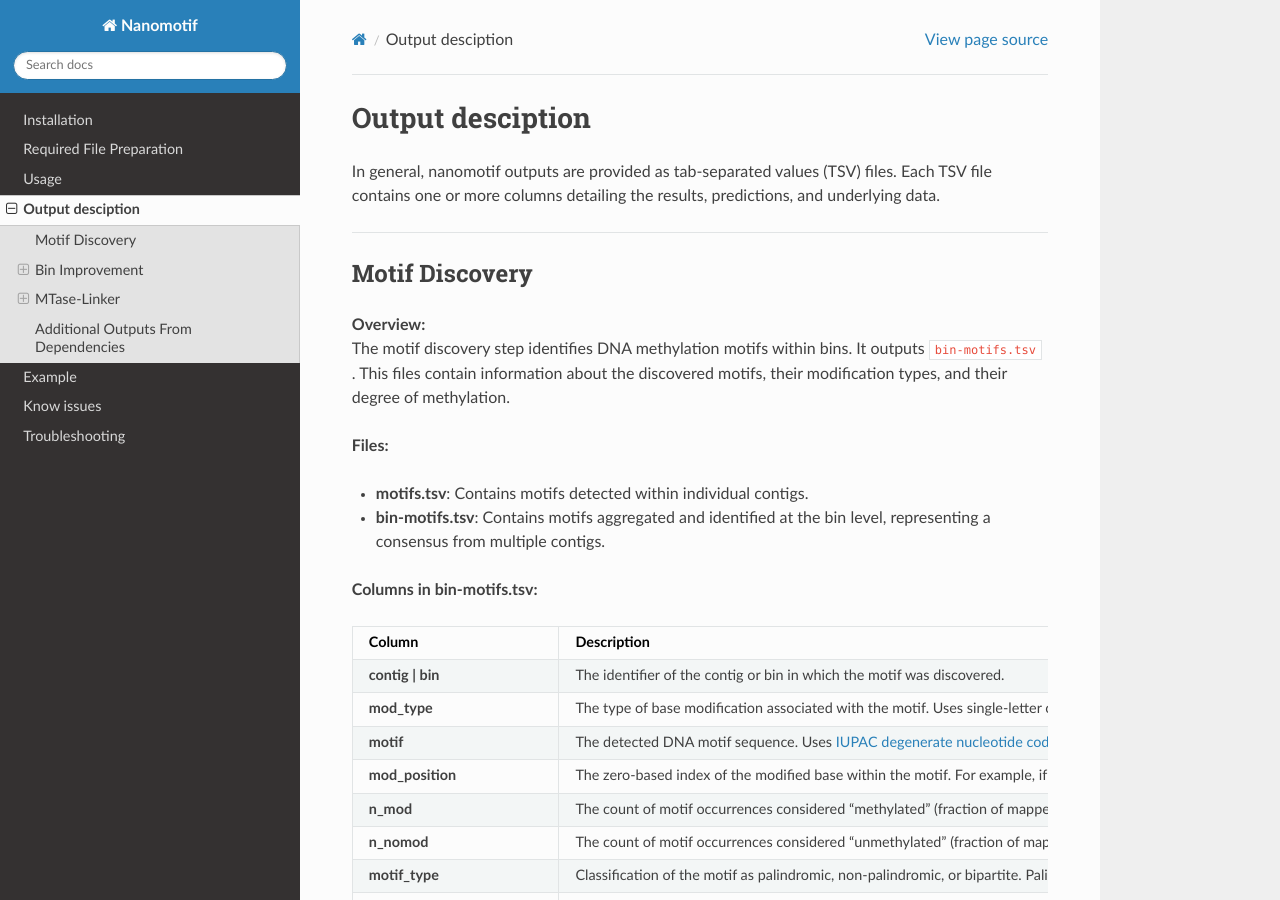
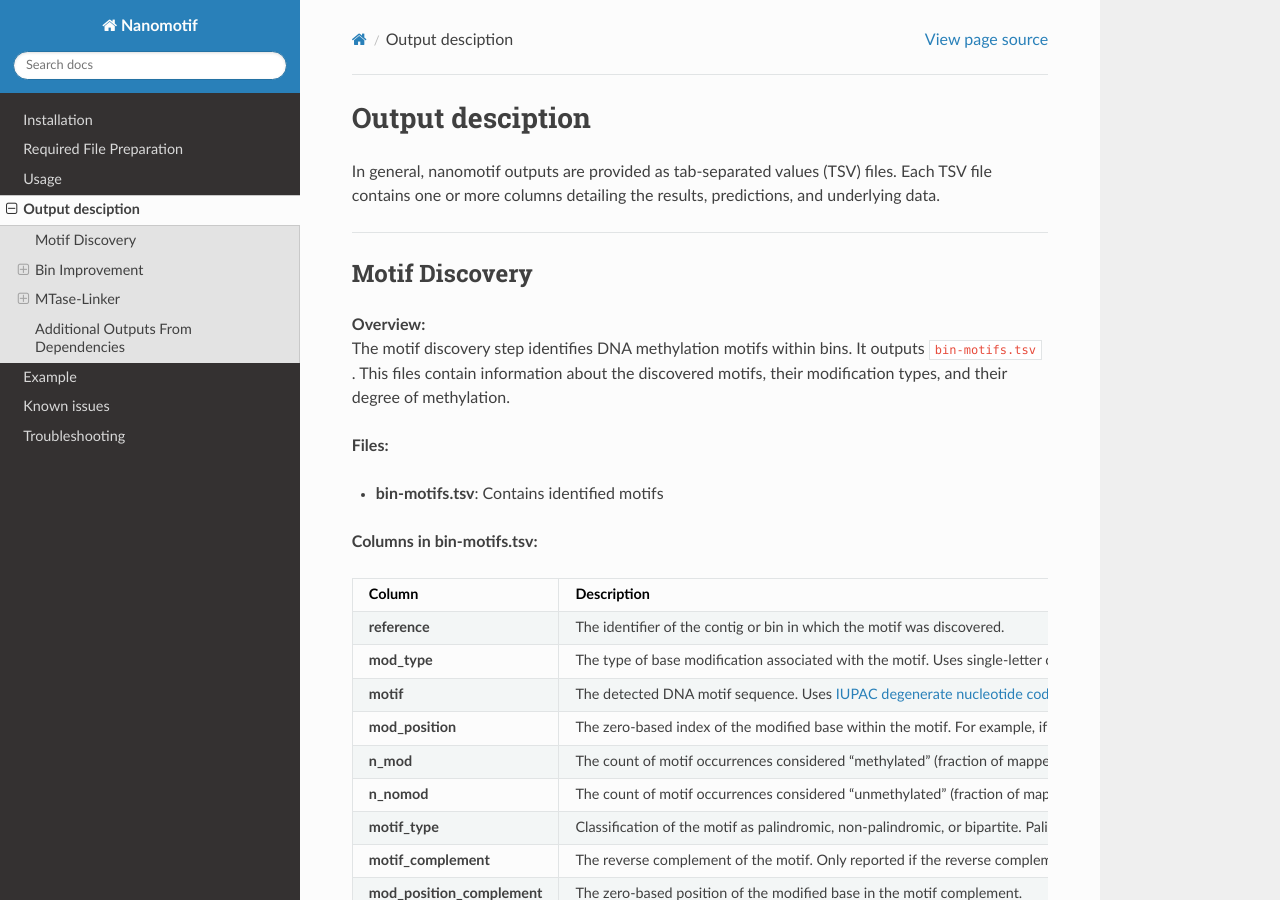
Before and after one commit to MicrobialDarkMatter/nanomotif, a Sphinx documentation site: the page built from docs/source/output.md, in a window 1280 px wide and 900 px high. Built offline with Sphinx 7.4.7 and the Read the Docs theme 3.1.0, drawn with Linux system fonts in a browser that asks for light colours.

Commit message:
Fix typos and improve clarity in documentation for known issues and output description

```diff
--- a/docs/source/known_issues.md
+++ b/docs/source/known_issues.md
@@ -1,4 +1,4 @@
-# Know issues
+# Known issues
 
 Here we list some known issues with Nanomotif and Nanopore methylation calling in general, which can lead to identification of false positive motifs.
 
--- a/docs/source/output.md
+++ b/docs/source/output.md
@@ -10,14 +10,13 @@ In general, nanomotif outputs are provided as tab-separated values (TSV) files.
 The motif discovery step identifies DNA methylation motifs within bins. It outputs `bin-motifs.tsv` . This files contain information about the discovered motifs, their modification types, and their degree of methylation.
 
 **Files:**
-- **motifs.tsv**: Contains motifs detected within individual contigs.
-- **bin-motifs.tsv**: Contains motifs aggregated and identified at the bin level, representing a consensus from multiple contigs.
+- **bin-motifs.tsv**: Contains identified motifs
 
 **Columns in bin-motifs.tsv:**
 
 | Column                        | Description                                                                                                                                                                              |
 |-------------------------------|------------------------------------------------------------------------------------------------------------------------------------------------------------------------------------------|
-| **contig \| bin**             | The identifier of the contig or bin in which the motif was discovered. |
+| **reference**             | The identifier of the contig or bin in which the motif was discovered. |
 | **mod_type**                  | The type of base modification associated with the motif. Uses single-letter codes (e.g., `a` for 6mA, `m` for 5mC, `21839` for 4mC).                                                   |
 | **motif**                     | The detected DNA motif sequence. Uses [IUPAC degenerate nucleotide codes](https://www.bioinformatics.org/sms/iupac.html) to represent positions where multiple nucleotides are possible. |
 | **mod_position**              | The zero-based index of the modified base within the motif. For example, if `mod_position` is 0, the modification occurs on the first nucleotide of the motif.                             |
```
